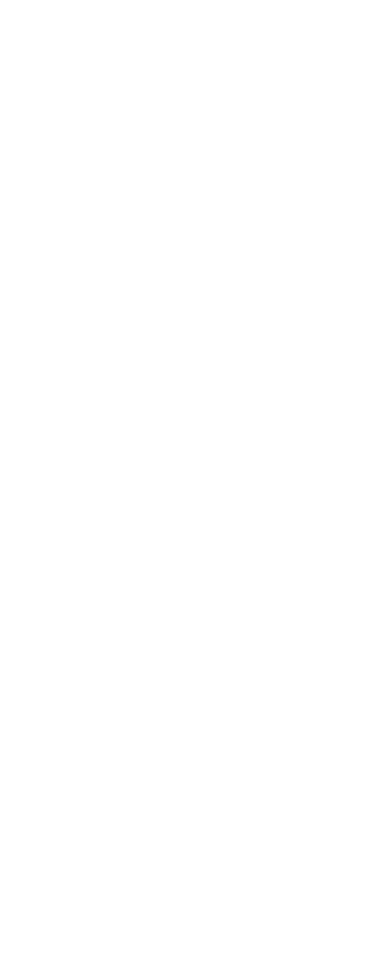
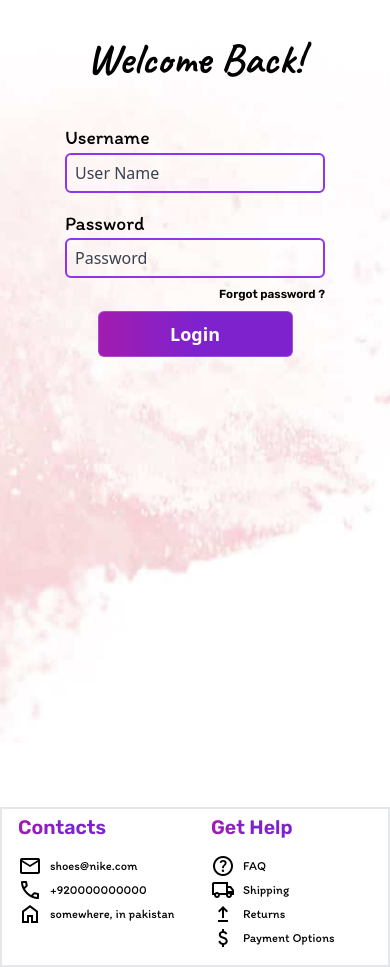
Before and after one commit to AbdulWahab2007/Nike-website-Redesigned, a Next.js app: page / in a window 390 px wide. Shown: the part 2520-3487 px from the top of the page. Before the commit the page ends 2483 px from the top, so only its background shows below. Built offline with nearby package versions, Linux system fonts and the light colour scheme.

Commit message:
Responsive for mobile devices

```diff
--- a/src/app/page.tsx
+++ b/src/app/page.tsx
@@ -14,8 +14,8 @@
         <Main />
         <Products />
         <Services />
-        {/* <LoginPage />
-        <Footer />  */}
+        <LoginPage />
+        <Footer />
       </div>
     </>
   );
--- a/src/components/Footer.tsx
+++ b/src/components/Footer.tsx
@@ -3,46 +3,46 @@
 export default function Footer() {
   return (
     <>
-      <div className="w-full h-44 border-2 flex items-center justify-around">
-        <div className="w-1/5 h-full flex flex-col pt-4 items-start pl-4">
-          <h1 className="font-subHeads text-3xl font-semibold bg-gradient-to-r from-fuchsia-700 via-purple-700 to-purple-700 text-transparent bg-clip-text">
+      <div className="w-full lg:h-44 h-40 border-2 flex items-center justify-around">
+        <div className="lg:w-1/5 w-1/2 h-full flex flex-col lg:pt-4 pt-1 items-start pl-4">
+          <h1 className="font-subHeads lg:text-3xl text-[5vw] font-semibold bg-gradient-to-r from-fuchsia-700 via-purple-700 to-purple-700 text-transparent bg-clip-text">
             Contacts
           </h1>
           <div className="flex flex-col mt-3">
-            <p className="font-paragraph flex items-center">
+            <p className="font-paragraph flex items-center lg:text-[1.2vw] text-[3.2vw]">
               <span className="material-symbols-outlined mr-2">mail</span>
               shoes@nike.com
             </p>
-            <p className="font-paragraph flex items-center">
+            <p className="font-paragraph flex items-center lg:text-[1.2vw] text-[3.2vw]">
               <span className="material-symbols-outlined mr-2">call</span>
               +920000000000
             </p>
-            <p className="font-paragraph flex items-center">
+            <p className="font-paragraph flex items-center lg:text-[1.2vw] text-[3.2vw]">
               <span className="material-symbols-outlined mr-2">home</span>
               somewhere, in pakistan
             </p>
           </div>
         </div>
-        <div className="w-1/5 h-full flex flex-col pt-4 items-start pl-4">
-          <h1 className="font-subHeads text-3xl font-semibold bg-gradient-to-r from-fuchsia-700 via-purple-700 to-purple-700 text-transparent bg-clip-text">
+        <div className="lg:w-1/5 w-1/2 h-full flex flex-col lg:pt-4 pt-1 items-start pl-4">
+          <h1 className="font-subHeads lg:text-3xl text-[5vw] font-semibold bg-gradient-to-r from-fuchsia-700 via-purple-700 to-purple-700 text-transparent bg-clip-text">
             Get Help
           </h1>
           <div className="flex flex-col mt-3">
-            <p className="font-paragraph flex items-center">
+            <p className="font-paragraph flex items-center lg:text-[1.2vw] text-[3.2vw]">
               <span className="material-symbols-outlined mr-2">Help</span>
               FAQ
             </p>
-            <p className="font-paragraph flex items-center">
+            <p className="font-paragraph flex items-center lg:text-[1.2vw] text-[3.2vw]">
               <span className="material-symbols-outlined mr-2">
                 Local_Shipping
               </span>
               Shipping
             </p>
-            <p className="font-paragraph flex items-center">
+            <p className="font-paragraph flex items-center lg:text-[1.2vw] text-[3.2vw]">
               <span className="material-symbols-outlined mr-2">upgrade</span>
               Returns
             </p>
-            <p className="font-paragraph flex items-center">
+            <p className="font-paragraph flex items-center lg:text-[1.2vw] text-[3.2vw]">
               <span className="material-symbols-outlined mr-2">
                 Attach_Money
               </span>
@@ -50,18 +50,26 @@
             </p>
           </div>
         </div>
-        <div className="w-1/5 h-full flex flex-col pt-4 items-start pl-4">
+        <div className="w-1/5 h-full lg:flex hidden flex-col pt-4 items-start pl-4">
           <h1 className="font-subHeads text-3xl font-semibold bg-gradient-to-r from-fuchsia-700 via-purple-700 to-purple-700 text-transparent bg-clip-text">
             Our Stores
           </h1>
           <div className="flex flex-col mt-3">
-            <p className="font-paragraph flex items-center">India</p>
-            <p className="font-paragraph flex items-center">USA</p>
-            <p className="font-paragraph flex items-center">Japan</p>
-            <p className="font-paragraph flex items-center">Sri Lanka</p>
+            <p className="font-paragraph flex items-center lg:text-[1.2vw] text-[3.2vw]">
+              India
+            </p>
+            <p className="font-paragraph flex items-center lg:text-[1.2vw] text-[3.2vw]">
+              USA
+            </p>
+            <p className="font-paragraph flex items-center lg:text-[1.2vw] text-[3.2vw]">
+              Japan
+            </p>
+            <p className="font-paragraph flex items-center lg:text-[1.2vw] text-[3.2vw]">
+              Sri Lanka
+            </p>
           </div>
         </div>
-        <div className="w-1/5 h-full flex flex-col pt-4 items-start pl-4">
+        <div className="w-1/5 h-full lg:flex hidden flex-col pt-4 items-start pl-4">
           <h1 className="font-subHeads text-3xl font-semibold bg-gradient-to-r from-fuchsia-700 via-purple-700 to-purple-700 text-transparent bg-clip-text">
             Follow Us
           </h1>
--- a/src/components/LoginPage.tsx
+++ b/src/components/LoginPage.tsx
@@ -7,10 +7,10 @@
         style={{
           backgroundImage: `url('/images/loging_bg.png')`,
         }}
-        className="w-full h-screen pt-[77px] flex bg-center bg-no-repeat bg-cover"
+        className="w-full h-screen lg:pt-[77px] flex lg:bg-center bg-no-repeat bg-cover"
         id="login"
       >
-        <div className="w-1/2 flex justify-center">
+        <div className="w-1/2 lg:flex hidden justify-center">
           <Image
             src="/images/logshoes.png"
             width={600}
@@ -19,30 +19,32 @@
             sizes="100vw"
           />
         </div>
-        <div className="w-1/2 h-full flex flex-col items-center pt-16">
-          <h1 className="text-7xl font-caveat font-bold mb-6">Welcome Back!</h1>
-          <div className="flex flex-col w-1/2 my-2">
-            <p className="text-xl font-paragraph">Username</p>
+        <div className="lg:w-1/2 w-full h-full flex flex-col items-center pt-16">
+          <h1 className="lg:text-7xl text-[11vw] font-caveat font-bold mb-6">
+            Welcome Back!
+          </h1>
+          <div className="flex flex-col lg:w-1/2 w-2/3 my-2">
+            <p className="lg:text-xl text-[5vw] font-paragraph">Username</p>
             <input
               type="text"
               className="bg-transparent border-2 border-purple-600 rounded-md w-full h-10 p-2 placeholder:text-gray-700"
               placeholder="User Name"
             />
           </div>
-          <div className="flex flex-col w-1/2 my-2">
-            <p className="text-xl font-paragraph">Password</p>
+          <div className="flex flex-col lg:w-1/2 w-2/3 my-2">
+            <p className="lg:text-xl text-[5vw] font-paragraph">Password</p>
             <input
               type="password"
               className="bg-transparent border-2 border-purple-600 rounded-md w-full h-10 p-2 placeholder:text-gray-700"
               placeholder="Password"
             />
-            <div className="flex w-full justify-end">
-              <p className="text-md font-subHeads font-semibold hover:cursor-pointer">
+            <div className="flex w-full justify-end lg:m-0 mt-2">
+              <p className="lg:text-[1.1vw] text-[3vw] font-subHeads font-semibold hover:cursor-pointer">
                 Forgot password ?
               </p>
             </div>
           </div>
-          <button className="group/button relative inline-flex items-center justify-center overflow-hidden rounded-sm bg-gradient-to-r from-fuchsia-700 via-purple-700 to-purple-700 backdrop-blur-lg w-1/2 py-2 text-base font-semibold text-white transition-all duration-300 ease-in-out hover:scale-110 hover:shadow-xl hover:shadow-gray-600/50 border border-white/20">
+          <button className="group/button relative inline-flex items-center justify-center overflow-hidden rounded-md bg-gradient-to-r from-fuchsia-700 via-purple-700 to-purple-700 backdrop-blur-lg w-1/2 py-2 text-base font-semibold text-white transition-all duration-300 ease-in-out hover:scale-110 hover:shadow-xl hover:shadow-gray-600/50 border border-white/20">
             <span className="text-lg">Login</span>
             <div className="absolute inset-0 flex h-full w-full justify-center [transform:skew(-13deg)_translateX(-100%)] group-hover/button:duration-1000 group-hover/button:[transform:skew(-13deg)_translateX(100%)]">
               <div className="relative h-full w-10 bg-white/20"></div>
```
